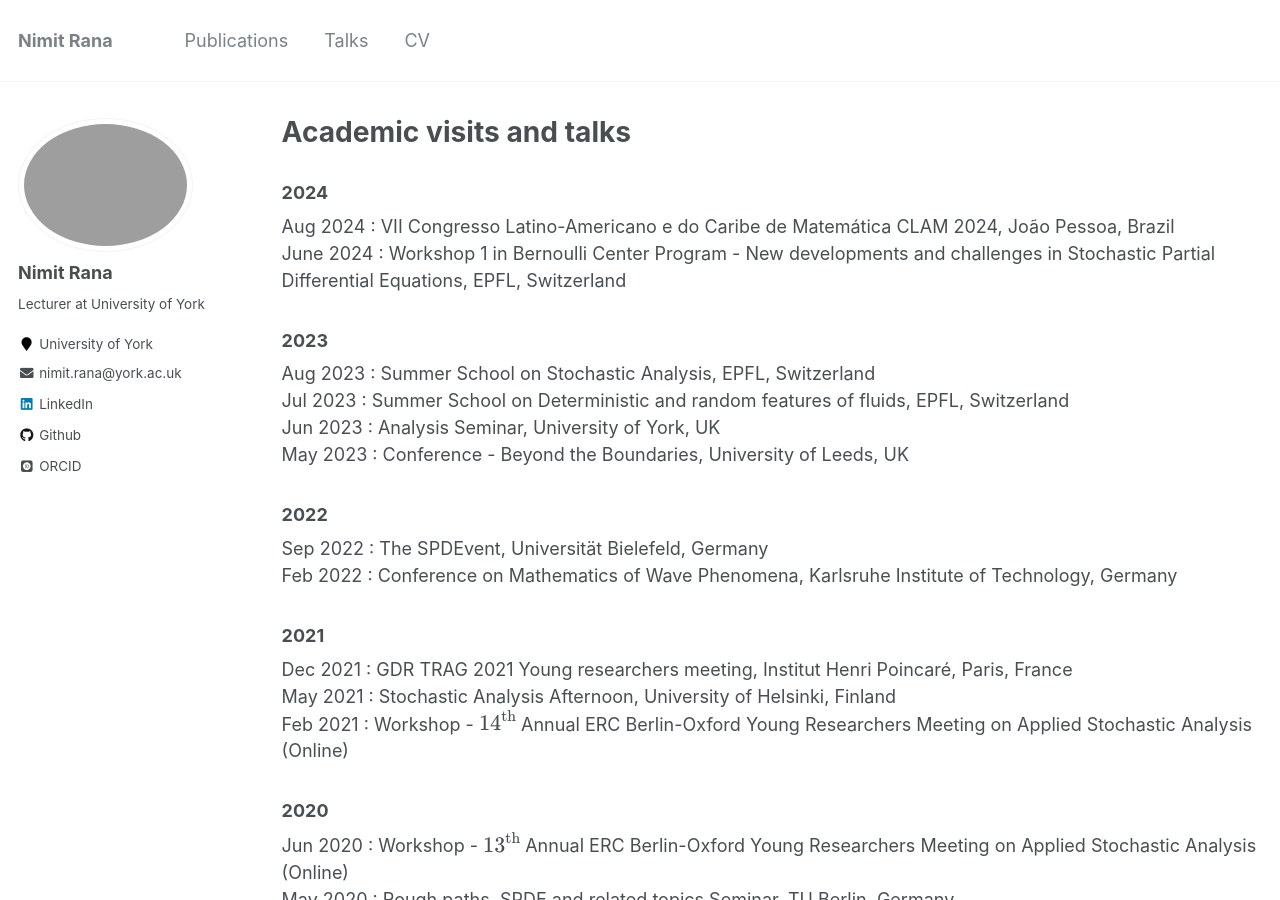
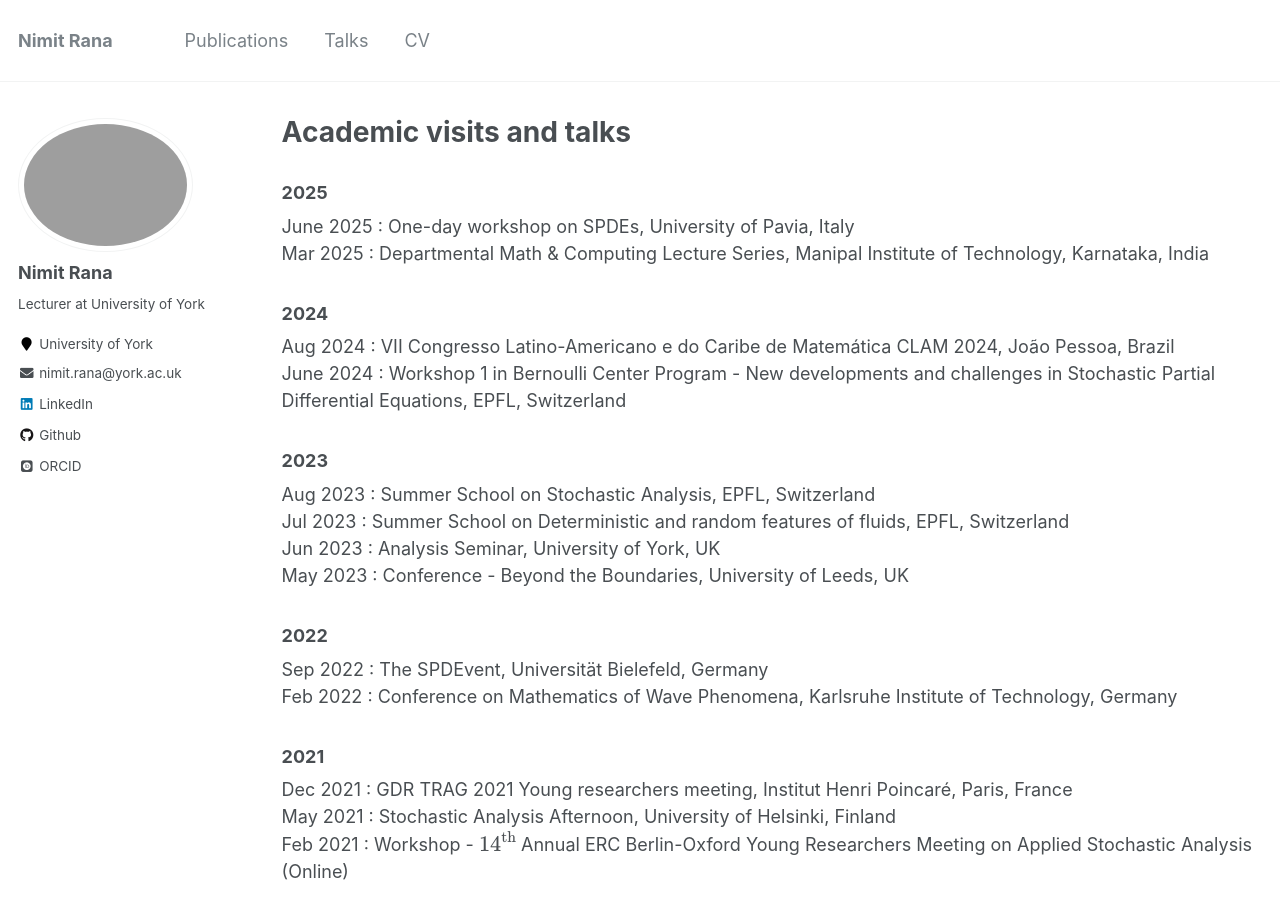
Before and after one commit to rananimit/rananimit.github.io, a Jekyll site: the page built from _pages/talks.html, in a window 1280 px wide and 900 px high. Built offline with Jekyll 4.4.1, drawn with Linux system fonts in a browser that asks for light colours; some web fonts are replaced; formulas are drawn with MathJax 3.

Commit message:
Update talks.html

```diff
--- a/_pages/talks.html
+++ b/_pages/talks.html
@@ -4,6 +4,11 @@ title: "Academic visits and talks"
 permalink: /talks/
 author_profile: true
 ---
+<h3>
+    <span style="font-weight: bold;">2025</span>
+</h3>
+June 2025 : One-day workshop on SPDEs, University of Pavia, Italy<br>
+Mar 2025 : Departmental Math & Computing Lecture Series, Manipal Institute of Technology, Karnataka, India<br>
 <h3>
     <span style="font-weight: bold;">2024</span>
 </h3>
```
